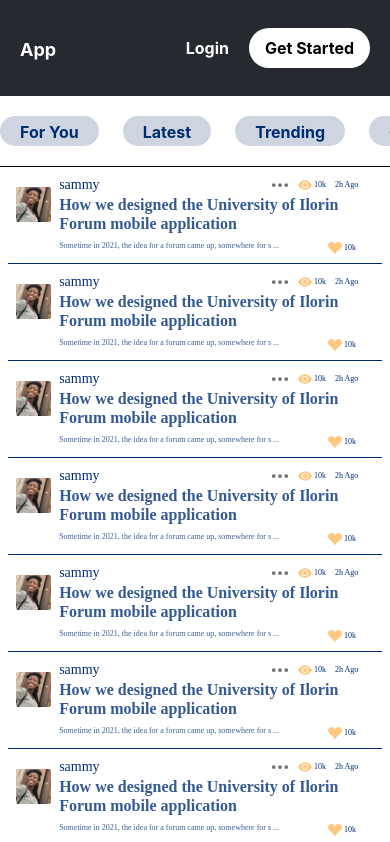
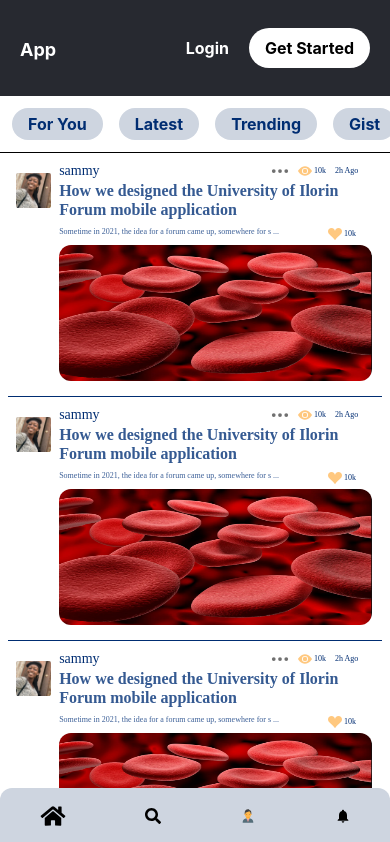
Before and after one commit to unilorinforum/unilorinforum, a Next.js app: page / in a window 390 px wide. Shown: the top 842 px of the page. Built offline with nearby package versions, Linux system fonts and the light colour scheme.

Commit message:
added bottom nav component

```diff
--- /dev/null
+++ b/components/bottomNavComponent/bottomNav.component.js
@@ -0,0 +1,43 @@
+import React from 'react';
+import Link from 'next/link'
+import { FaHome, FaSearch } from 'react-icons/fa';
+import { FcBusinessman } from 'react-icons/fc';
+import { MdNotifications } from 'react-icons/md';
+
+
+const BottomNavComponent = () => {
+    return (
+      <div className='rounded-t-xl mobile-nav w-screen fixed bottom-0 z-50 md:hidden flex  items-center justify-around'>
+        <div className='focus:border relative'>
+          <Link href=''>
+            <a>
+              <FaHome className='mobile-nav-home ' />
+            </a>
+          </Link>
+        </div>
+        <div>
+          <Link href=''>
+            <a>
+              <FaSearch />
+            </a>
+          </Link>
+        </div>
+        <div>
+          <Link href=''>
+            <a>
+              <FcBusinessman />
+            </a>
+          </Link>
+        </div>
+        <div>
+          <Link href=''>
+            <a>
+              <MdNotifications />
+            </a>
+          </Link>
+        </div>
+      </div>
+    );
+}
+
+export default BottomNavComponent;
--- a/components/headerComponent/header.component.js
+++ b/components/headerComponent/header.component.js
@@ -1,22 +1,35 @@
 import Image from 'next/image';
-import React from 'react';
+import React, { useEffect, useState } from 'react';
 import Link from 'next/link';
+import { FaLessThanEqual } from 'react-icons/fa';
 
 const styles = {
-  wrapper:
-    'flex sticky top-0 w-screen h-24 items-center justify-center  p-5 bg-[#272930] text-[#ffffff] z-10',
   content: 'max-w-7xl flex justify-between flex-1',
   logo: 'cursor-pointer object-conatain',
   logoContainer:
     'flex items-center justify-center mt-2 flex-start  h-min  text-bold  text-3xl cursor-pointer',
   navMenu: 'flex cursor-pointer items-center space-x-5',
   menuItem: 'font-bold hidden md:flex ',
-  signUpButton: 'bg-[#ffffff] text-[#000000] font-bold rounded-full px-4  whitespace-nowrap py-2',
+  signUpButton:
+    'bg-[#ffffff] text-[#000000] font-bold rounded-full px-4  whitespace-nowrap py-2',
 };
 
 const Header = () => {
+  const [sticky, setSticky] = useState(false);
+  useEffect(() => {
+    const handleScroll = () => {
+      setSticky(window.scrollY > 95);
+      // console.log(window.scrollY);
+    };
+    window.addEventListener('scroll', handleScroll);
+    return () => window.removeEventListener('scroll', handleScroll);
+  });
   return (
-    <div className={styles.wrapper}>
+    <div
+      className={`${
+        sticky ? 'top-nav-sticky md:fixed top-0 z-50' : ''
+      } flex  w-screen h-24 items-center justify-center  p-5 bg-[#272930] text-[#ffffff] z-10`}
+    >
       <div className={styles.content}>
         <div className={styles.logoContainer}>
           <Link href={'/'}>
@@ -27,7 +40,7 @@ const Header = () => {
           <div className={styles.menuItem}>Contact</div>
           <div className={styles.menuItem}>About</div>
           <div className={styles.menuItem}>Policy</div>
-          <Link href={'/login'} >
+          <Link href={'/login'}>
             <div className='font-bold'>Login</div>
           </Link>
 
--- a/components/topicCardComponent/topicCard.component.js
+++ b/components/topicCardComponent/topicCard.component.js
@@ -63,6 +63,15 @@ const TopicCardComponent = () => {
             <p className='topic-likes-count'>10k</p>
           </span>
         </div>
+        <div className='mt-1'>
+          <Image
+            src='/blood.png'
+            alt='auh'
+            width={313}
+            height={136}
+            className='rounded-xl'
+          />
+        </div>
       </div>
 
       <div></div>
--- a/components/topicFilterComponent/topicFilter.component.js
+++ b/components/topicFilterComponent/topicFilter.component.js
@@ -2,12 +2,12 @@ import React from 'react';
 
 const styles = {
   spanItem:
-    ' rounded-full cursor-pointer h-[30px] py-1 whitespace-nowrap flex flex-wrap px-5 text-[#002D72] font-bold  bg-[#CED5E0] ',
+    'topic-filter-items rounded-full  cursor-pointer  py-1 whitespace-nowrap flex flex-wrap px-4 text-[#002D72] font-bold  bg-[#CED5E0] ',
 };
 
 const TopicFilterComponent = () => {
   return (
-    <div className='border-b py-5 mt-0 md:hidden flex no-scrollbar overflow-x-auto w-screen max-w-[800px] space-x-6 '>
+    <div className='border-b bg-[#ffffff] pl-3 py-3 mt-0 md:hidden flex no-scrollbar overflow-x-auto w-screen max-w-[800px] space-x-4 '>
       <span className={styles.spanItem}>For You</span>
       <span className={styles.spanItem}>Latest</span>
       <span className={styles.spanItem}>Trending</span>
--- a/pages/_app.js
+++ b/pages/_app.js
@@ -1,4 +1,5 @@
 import BannerComponent from '../components/bannerComponent/banner.component';
+import BottomNavComponent from '../components/bottomNavComponent/bottomNav.component';
 import Header from '../components/headerComponent/header.component';
 import LeftSideBarComponent from '../components/sideBarComponent/leftSide.component';
 import RightSideBarComponent from '../components/sideBarComponent/rightSideBar.component';
@@ -19,11 +20,13 @@ function MyApp({ Component, pageProps }) {
         <RightSideBarComponent />
         <div>
           <Component {...pageProps} />
+          <div className='flex items-center focus:'>
+            <BottomNavComponent />
+          </div>
         </div>
         <LeftSideBarComponent />
       </div>
     </div>
-
   );
 }
 
--- a/pages/homepage.js
+++ b/pages/homepage.js
@@ -26,6 +26,12 @@ export default class Homepage extends Component {
           <TopicCardComponent />
           <TopicCardComponent />
           <TopicCardComponent />
+          <TopicCardComponent />
+          <TopicCardComponent />
+          <TopicCardComponent />
+          <TopicCardComponent />
+          <TopicCardComponent />
+          <TopicCardComponent />
         </div>
       </div>
     );
--- a/styles/globals.css
+++ b/styles/globals.css
@@ -165,10 +165,11 @@
 @font-face {
   font-family: 'Montserrat', sans-serif;
   src: local(Montserrat), url(../assets/Montserrat-Bold.ttf) format();
+  background: #ffffff;
 }
 html,
 body {
-  background: #ffffff;
+  background: #ffffff !important;
   padding: 0;
   margin: 0;
   font-family: -apple-system, BlinkMacSystemFont, Segoe UI, Roboto, Oxygen,
@@ -289,7 +290,9 @@ p {
   font-weight: 600;
   font-size: 25px;
 }
-
+.top-nav-sticky {
+  z-index: 100;
+}
 /* topic card styles  */
 @media only screen and (max-width: 600px) {
   .topic-card-title {
@@ -395,4 +398,28 @@ p {
     border-radius: 8px;
     opacity: 1;
   }
+  .topic-filter-items {
+    background: #ced5e0 0% 0% no-repeat padding-box;
+    opacity: 1;
+  }
+  .topic-card-img {
+    width: 313px;
+    height: 136px;
+    background: transparent 0% 0% no-repeat padding-box;
+    border-radius: 15px;
+    opacity: 1;
+  }
+  .mobile-nav {
+    height: 56px;
+    background: #ced5e0 0% 0% no-repeat padding-box;
+    opacity: 1;
+    bottom: 0;
+  }
+  .mobile-nav-home {
+    width: 26px;
+    height: 22px;
+    /* background: var(--unnamed-color-002d72) 0% 0% no-repeat padding-box; */
+    /* background: #002d72 0% 0% no-repeat padding-box; */
+    opacity: 1;
+  }
 }
```
Also changed, not shown: public/blood.PNG (added).
